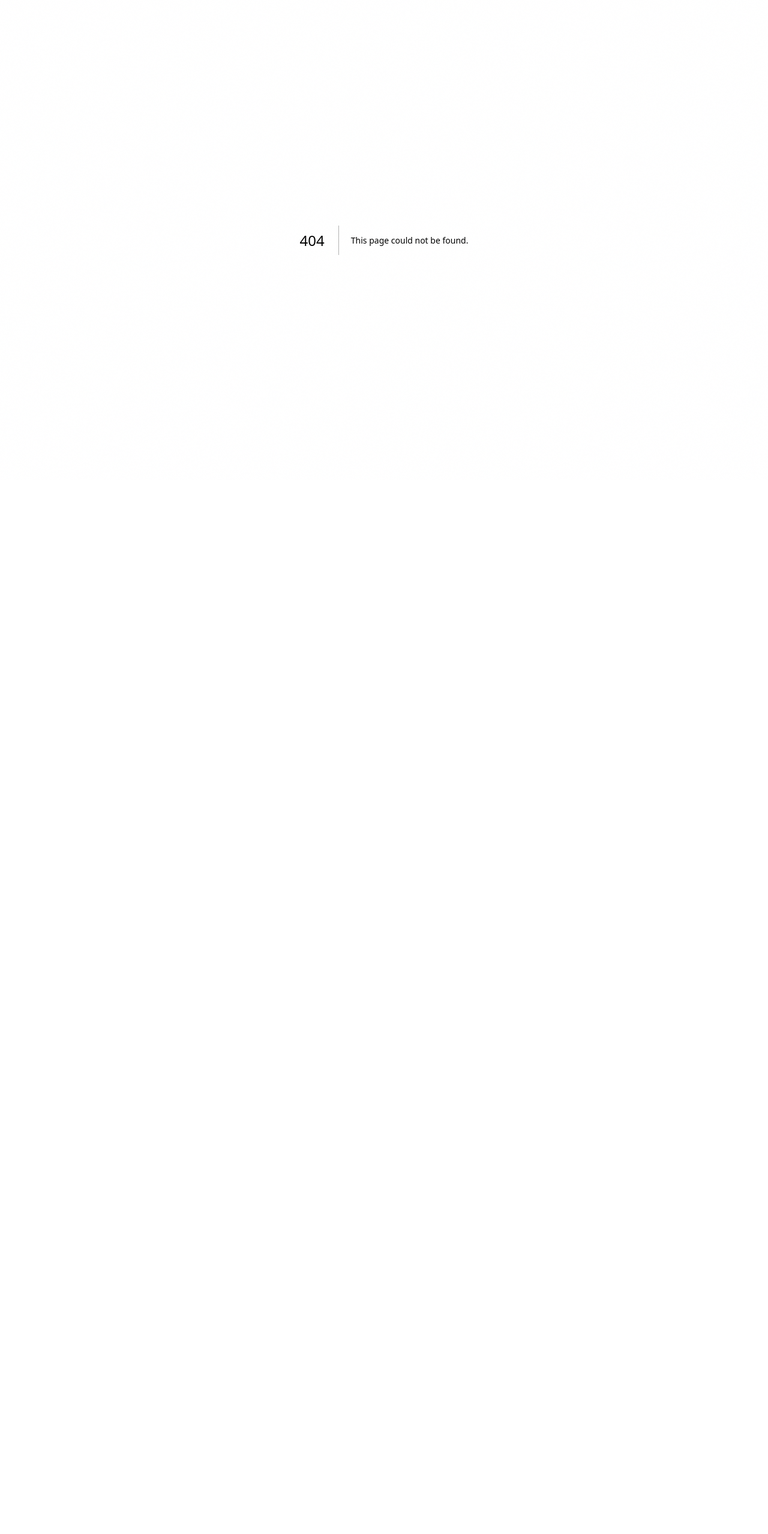
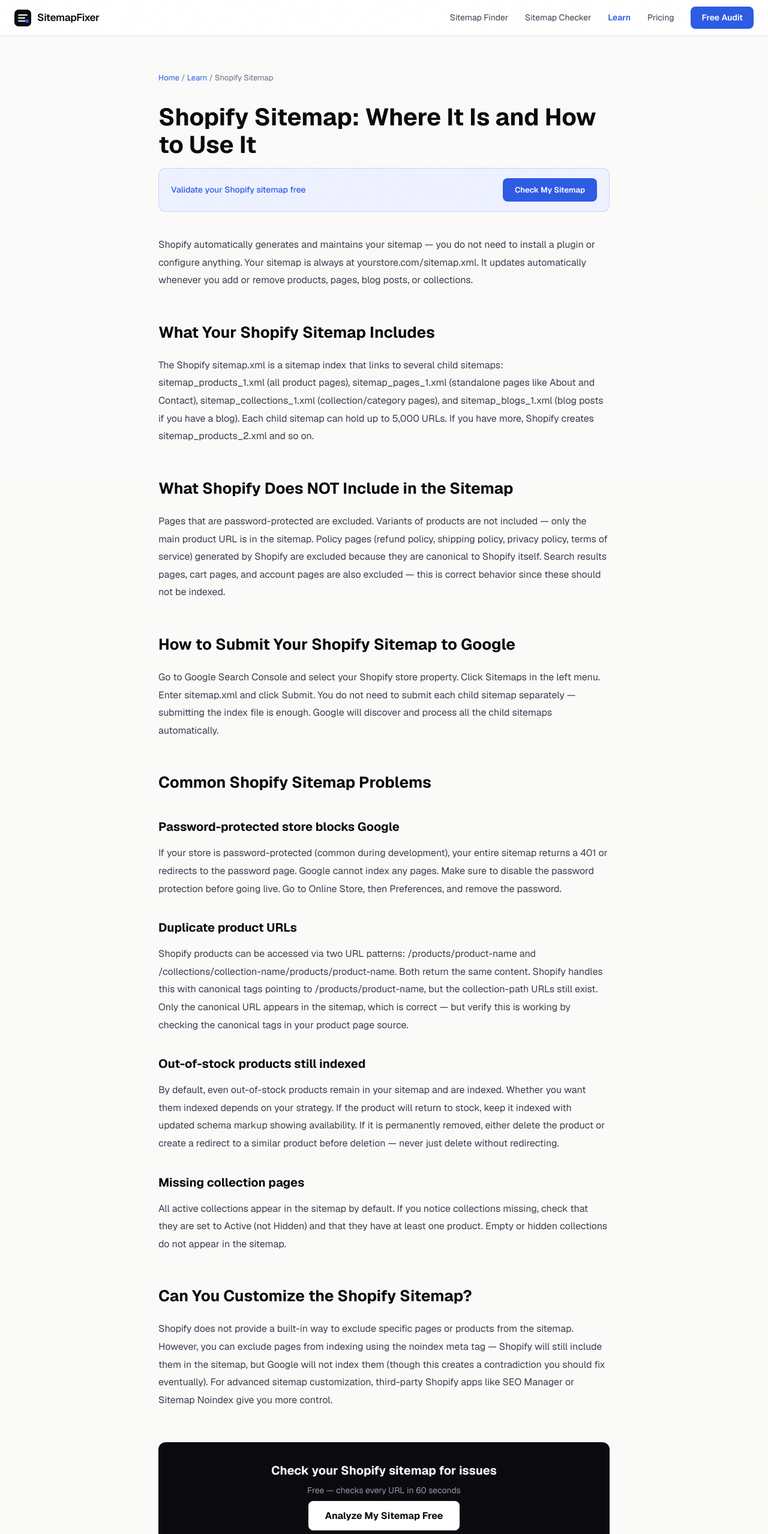
Before and after one commit to Watermelon-Coctail-Bar/sitemap-fixer, a Next.js app: page /learn/shopify-sitemap in a window 1280 px wide. Before the commit this address had no page. Shown: the top 2557 px of the page at 60% size. Before the commit the page ends 800 px from the top, so only its background shows below. Built offline with nearby package versions, Linux system fonts and the light colour scheme.

Commit message:
Create page.tsx

```diff
--- /dev/null
+++ b/src/app/learn/shopify-sitemap/page.tsx
@@ -0,0 +1,56 @@
+import type { Metadata } from 'next';
+export const metadata: Metadata = {
+  title: 'Shopify Sitemap: Location, Errors, and How to Submit It | SitemapFixer',
+  description: "Shopify automatically generates your sitemap.xml. Here is where to find it, what it includes, common errors, and how to submit it to Google Search Console.",
+  alternates: { canonical: 'https://sitemapfixer.com/learn/shopify-sitemap' },
+};
+export default function Page() {
+  return (
+    <div style={{ maxWidth: 800, margin: '0 auto', padding: '60px 24px' }}>
+      <nav style={{ fontSize: 13, color: '#6b6b7d', marginBottom: 32 }}>
+        <a href="/" style={{ color: '#2d5be3', textDecoration: 'none' }}>Home</a>{' / '}
+        <a href="/learn" style={{ color: '#2d5be3', textDecoration: 'none' }}>Learn</a>{' / '}
+        <span>Shopify Sitemap</span>
+      </nav>
+      <h1 style={{ fontSize: 40, fontWeight: 700, color: '#0a0a0f', marginBottom: 16, lineHeight: 1.15 }}>Shopify Sitemap: Where It Is and How to Use It</h1>
+      <div style={{ background: '#eef1ff', border: '1px solid rgba(45,91,227,0.2)', borderRadius: 12, padding: '16px 20px', marginBottom: 40, display: 'flex', alignItems: 'center', justifyContent: 'space-between', gap: 16 }}>
+        <span style={{ fontSize: 14, color: '#2d5be3', fontWeight: 500 }}>Validate your Shopify sitemap free</span>
+        <a href="/" style={{ background: '#2d5be3', color: 'white', padding: '10px 20px', borderRadius: 8, textDecoration: 'none', fontWeight: 600, fontSize: 13 }}>Check My Sitemap</a>
+      </div>
+      <div style={{ fontSize: 16, color: '#3d3d4f', lineHeight: 1.85 }}>
+        <p style={{ marginBottom: 24 }}>Shopify automatically generates and maintains your sitemap — you do not need to install a plugin or configure anything. Your sitemap is always at yourstore.com/sitemap.xml. It updates automatically whenever you add or remove products, pages, blog posts, or collections.</p>
+
+        <h2 style={{ fontSize: 26, fontWeight: 700, color: '#0a0a0f', marginTop: 48, marginBottom: 16 }}>What Your Shopify Sitemap Includes</h2>
+        <p style={{ marginBottom: 24 }}>The Shopify sitemap.xml is a sitemap index that links to several child sitemaps: sitemap_products_1.xml (all product pages), sitemap_pages_1.xml (standalone pages like About and Contact), sitemap_collections_1.xml (collection/category pages), and sitemap_blogs_1.xml (blog posts if you have a blog). Each child sitemap can hold up to 5,000 URLs. If you have more, Shopify creates sitemap_products_2.xml and so on.</p>
+
+        <h2 style={{ fontSize: 26, fontWeight: 700, color: '#0a0a0f', marginTop: 48, marginBottom: 16 }}>What Shopify Does NOT Include in the Sitemap</h2>
+        <p style={{ marginBottom: 24 }}>Pages that are password-protected are excluded. Variants of products are not included — only the main product URL is in the sitemap. Policy pages (refund policy, shipping policy, privacy policy, terms of service) generated by Shopify are excluded because they are canonical to Shopify itself. Search results pages, cart pages, and account pages are also excluded — this is correct behavior since these should not be indexed.</p>
+
+        <h2 style={{ fontSize: 26, fontWeight: 700, color: '#0a0a0f', marginTop: 48, marginBottom: 16 }}>How to Submit Your Shopify Sitemap to Google</h2>
+        <p style={{ marginBottom: 24 }}>Go to Google Search Console and select your Shopify store property. Click Sitemaps in the left menu. Enter sitemap.xml and click Submit. You do not need to submit each child sitemap separately — submitting the index file is enough. Google will discover and process all the child sitemaps automatically.</p>
+
+        <h2 style={{ fontSize: 26, fontWeight: 700, color: '#0a0a0f', marginTop: 48, marginBottom: 16 }}>Common Shopify Sitemap Problems</h2>
+
+        <h3 style={{ fontSize: 20, fontWeight: 700, color: '#0a0a0f', marginTop: 32, marginBottom: 10 }}>Password-protected store blocks Google</h3>
+        <p style={{ marginBottom: 24 }}>If your store is password-protected (common during development), your entire sitemap returns a 401 or redirects to the password page. Google cannot index any pages. Make sure to disable the password protection before going live. Go to Online Store, then Preferences, and remove the password.</p>
+
+        <h3 style={{ fontSize: 20, fontWeight: 700, color: '#0a0a0f', marginTop: 32, marginBottom: 10 }}>Duplicate product URLs</h3>
+        <p style={{ marginBottom: 24 }}>Shopify products can be accessed via two URL patterns: /products/product-name and /collections/collection-name/products/product-name. Both return the same content. Shopify handles this with canonical tags pointing to /products/product-name, but the collection-path URLs still exist. Only the canonical URL appears in the sitemap, which is correct — but verify this is working by checking the canonical tags in your product page source.</p>
+
+        <h3 style={{ fontSize: 20, fontWeight: 700, color: '#0a0a0f', marginTop: 32, marginBottom: 10 }}>Out-of-stock products still indexed</h3>
+        <p style={{ marginBottom: 24 }}>By default, even out-of-stock products remain in your sitemap and are indexed. Whether you want them indexed depends on your strategy. If the product will return to stock, keep it indexed with updated schema markup showing availability. If it is permanently removed, either delete the product or create a redirect to a similar product before deletion — never just delete without redirecting.</p>
+
+        <h3 style={{ fontSize: 20, fontWeight: 700, color: '#0a0a0f', marginTop: 32, marginBottom: 10 }}>Missing collection pages</h3>
+        <p style={{ marginBottom: 24 }}>All active collections appear in the sitemap by default. If you notice collections missing, check that they are set to Active (not Hidden) and that they have at least one product. Empty or hidden collections do not appear in the sitemap.</p>
+
+        <h2 style={{ fontSize: 26, fontWeight: 700, color: '#0a0a0f', marginTop: 48, marginBottom: 16 }}>Can You Customize the Shopify Sitemap?</h2>
+        <p style={{ marginBottom: 24 }}>Shopify does not provide a built-in way to exclude specific pages or products from the sitemap. However, you can exclude pages from indexing using the noindex meta tag — Shopify will still include them in the sitemap, but Google will not index them (though this creates a contradiction you should fix eventually). For advanced sitemap customization, third-party Shopify apps like SEO Manager or Sitemap Noindex give you more control.</p>
+      </div>
+      <div style={{ background: '#0a0a0f', borderRadius: 12, padding: '32px', textAlign: 'center', marginTop: 56 }}>
+        <div style={{ fontSize: 20, fontWeight: 700, color: 'white', marginBottom: 8 }}>Check your Shopify sitemap for issues</div>
+        <div style={{ color: '#9999aa', marginBottom: 20, fontSize: 14 }}>Free — checks every URL in 60 seconds</div>
+        <a href="/" style={{ background: 'white', color: '#0a0a0f', padding: '14px 28px', borderRadius: 8, textDecoration: 'none', fontWeight: 700 }}>Analyze My Sitemap Free</a>
+      </div>
+    </div>
+  );
+}
```
